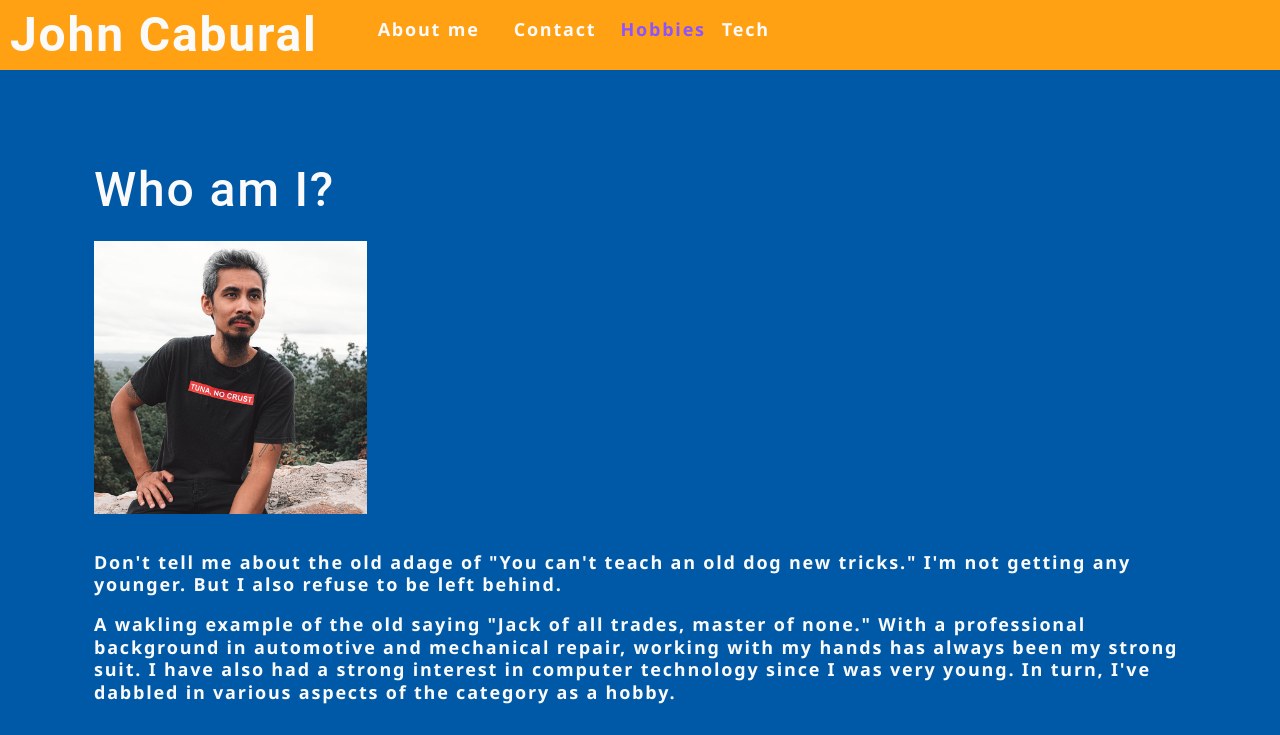
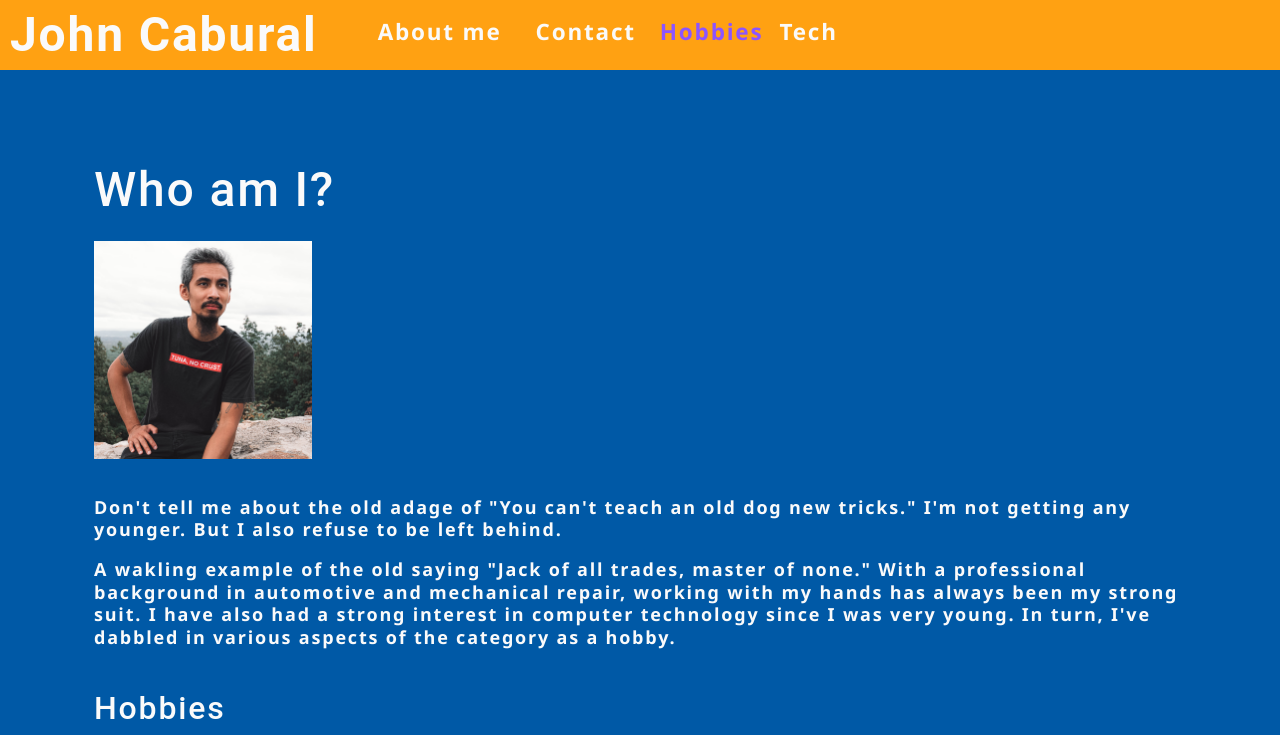
Before and after one commit to johnc13b/React-Portfolio, a React (Create React App) app: page / in a window 1280 px wide. Shown: the top 735 px of the page. Built offline with nearby package versions, Linux system fonts and the light colour scheme.

Commit message:
formatting

```diff
--- a/src/components/About/index.js
+++ b/src/components/About/index.js
@@ -6,7 +6,7 @@ function About() {
     return (
         <section className="my-5" >
             <h1 id="about">Who am I?</h1>
-            <img src={coverImage} className="my-2" style={{ width: "25%" }} alt="cover" />
+            <img src={coverImage} className="my-2" style={{ width: "20%" }} alt="cover" />
             <div className="my-2">
                 Don't tell me about the old adage of "You can't teach an old dog new tricks." I'm not getting any younger. But I also refuse to be left behind.
                 <p />
--- a/src/index.css
+++ b/src/index.css
@@ -158,6 +158,7 @@ nav a:hover {
 
 nav li {
   cursor: pointer;
+  font-size: 1.25em;
 }
 
 textarea {
```
